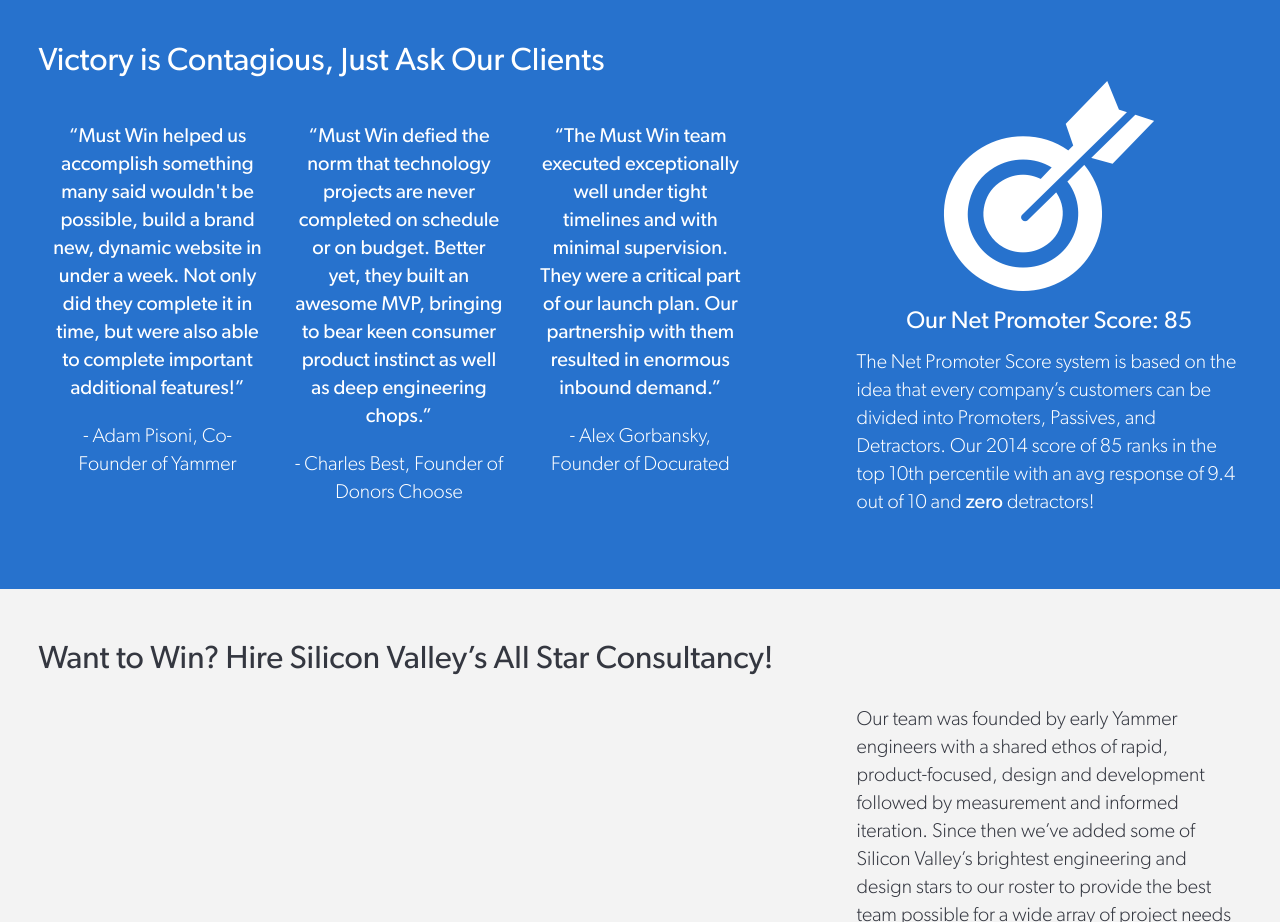
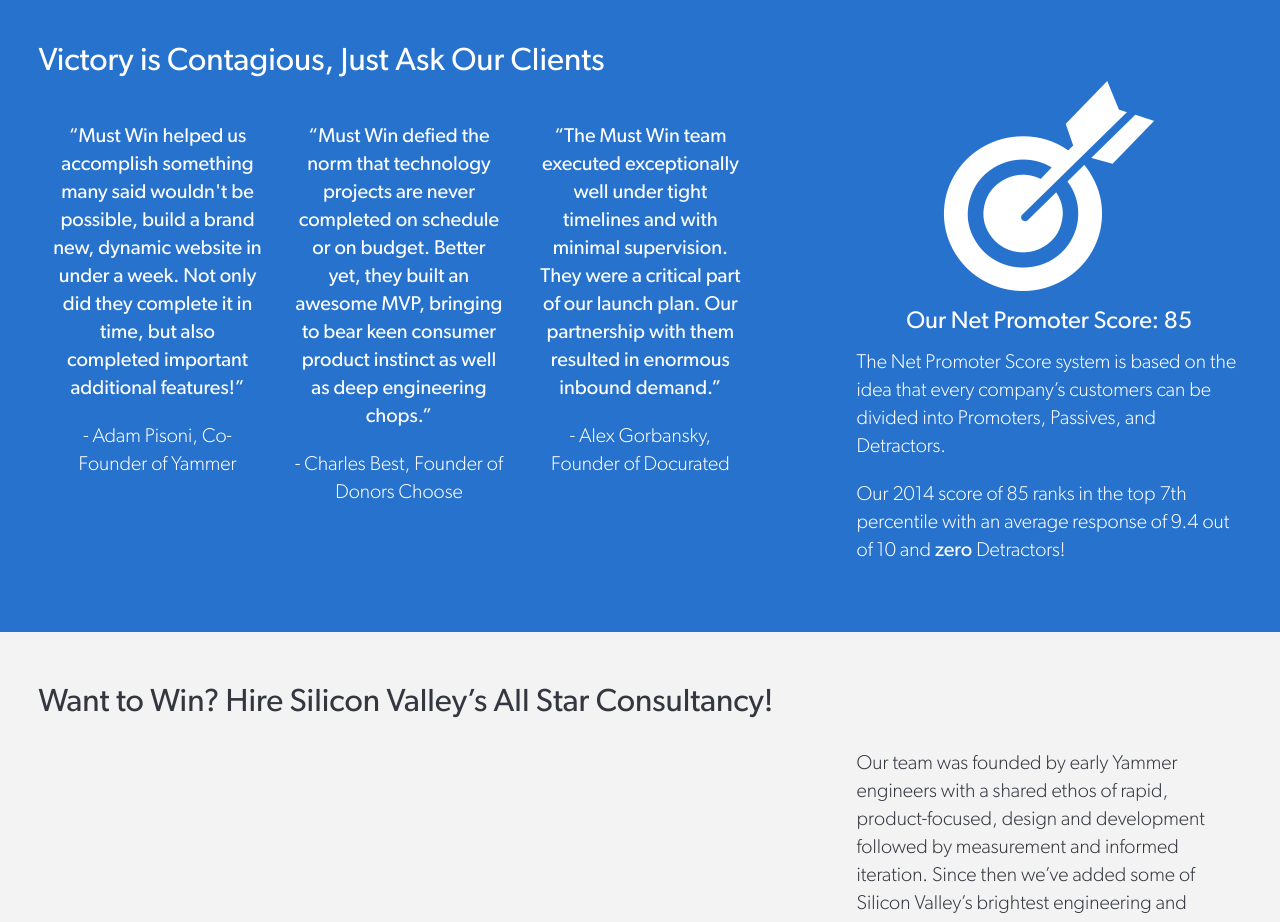
Before and after one commit to MustWin/newdesign, a plain HTML site: page base.html in a window 1280 px wide. Shown: the part 3000-3922 px from the top of the page. Drawn offline with nearby package versions, Linux system fonts and the light colour scheme; files whose address does not match are found by name.

Commit message:
mOAR copy tweaks

```diff
--- a/base.html
+++ b/base.html
@@ -159,7 +159,7 @@
       <div class="left major">
         <ul class="unstyled">
           <li class="thirds">
-            <p class="note-text strong">&ldquo;Must Win helped us accomplish something many said wouldn't be possible, build a brand new, dynamic website in under a week. Not only did they complete it in time, but were also able to complete important additional features!&rdquo;</p>
+            <p class="note-text strong">&ldquo;Must Win helped us accomplish something many said wouldn't be possible, build a brand new, dynamic website in under a week. Not only did they complete it in time, but also completed important additional features!&rdquo;</p>
 
             <p class="note-text">- Adam Pisoni, Co-Founder of Yammer</p>
           </li>
@@ -178,7 +178,8 @@
       <div class="right side-note">
         <span class="ss-bullseye grande"></span>
         <p class="nps">Our Net Promoter Score: 85</p>
-        <p class="note-text">The Net Promoter Score system is based on the idea that every company&rsquo;s customers can be divided into Promoters, Passives, and Detractors. Our 2014 score of 85 ranks in the top 10th percentile with an avg response of 9.4 out of 10 and <span class="strong">zero</span> detractors!</p>
+        <p class="note-text">The Net Promoter Score system is based on the idea that every company&rsquo;s customers can be divided into Promoters, Passives, and Detractors.</p>
+        <p class="note-text">Our 2014 score of 85 ranks in the top 7th percentile with an average response of 9.4 out of 10 and <span class="strong">zero</span> Detractors!</p>
       </div>
     </section>
     <section class="hire-us section clearfix">
```
